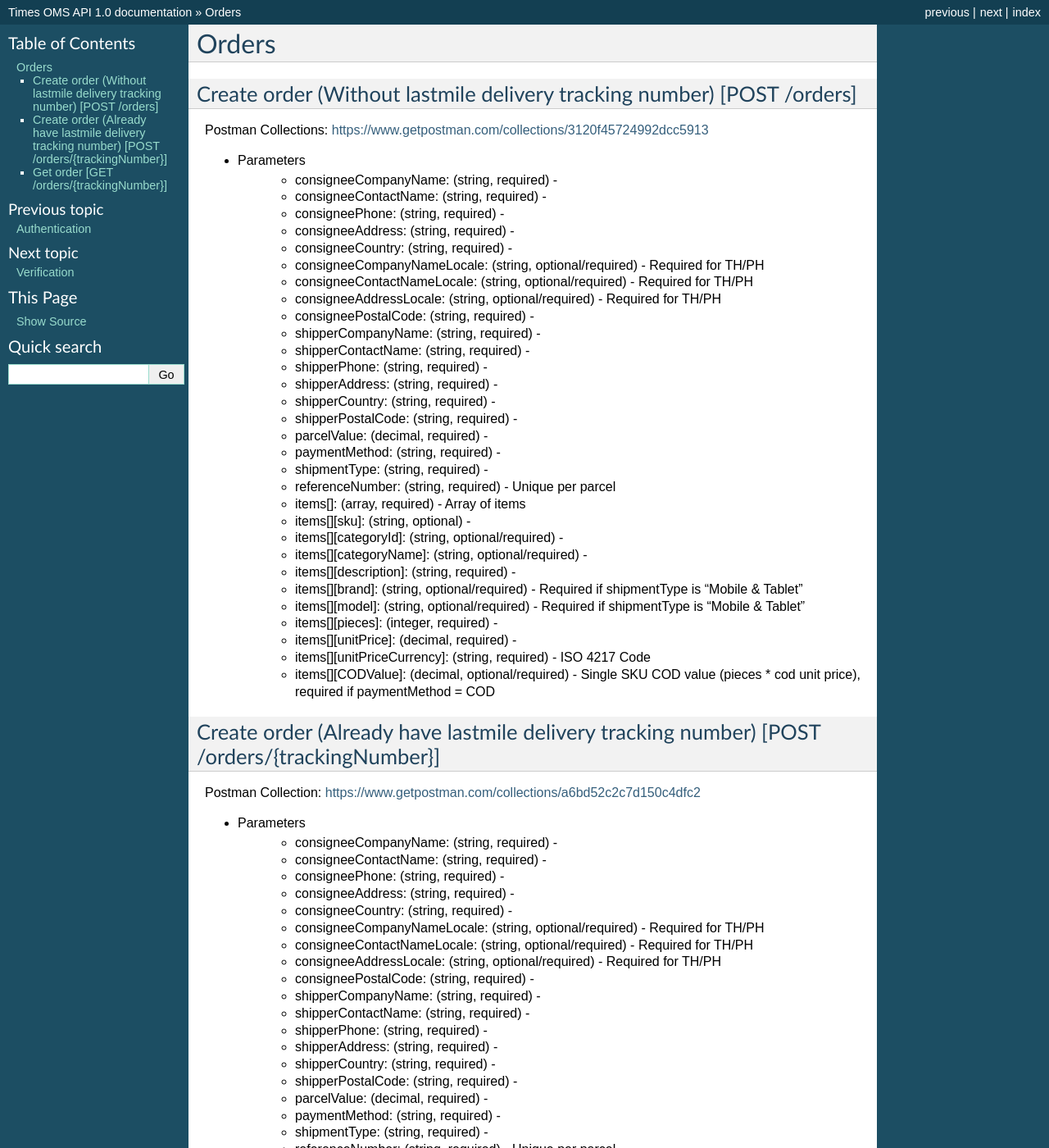
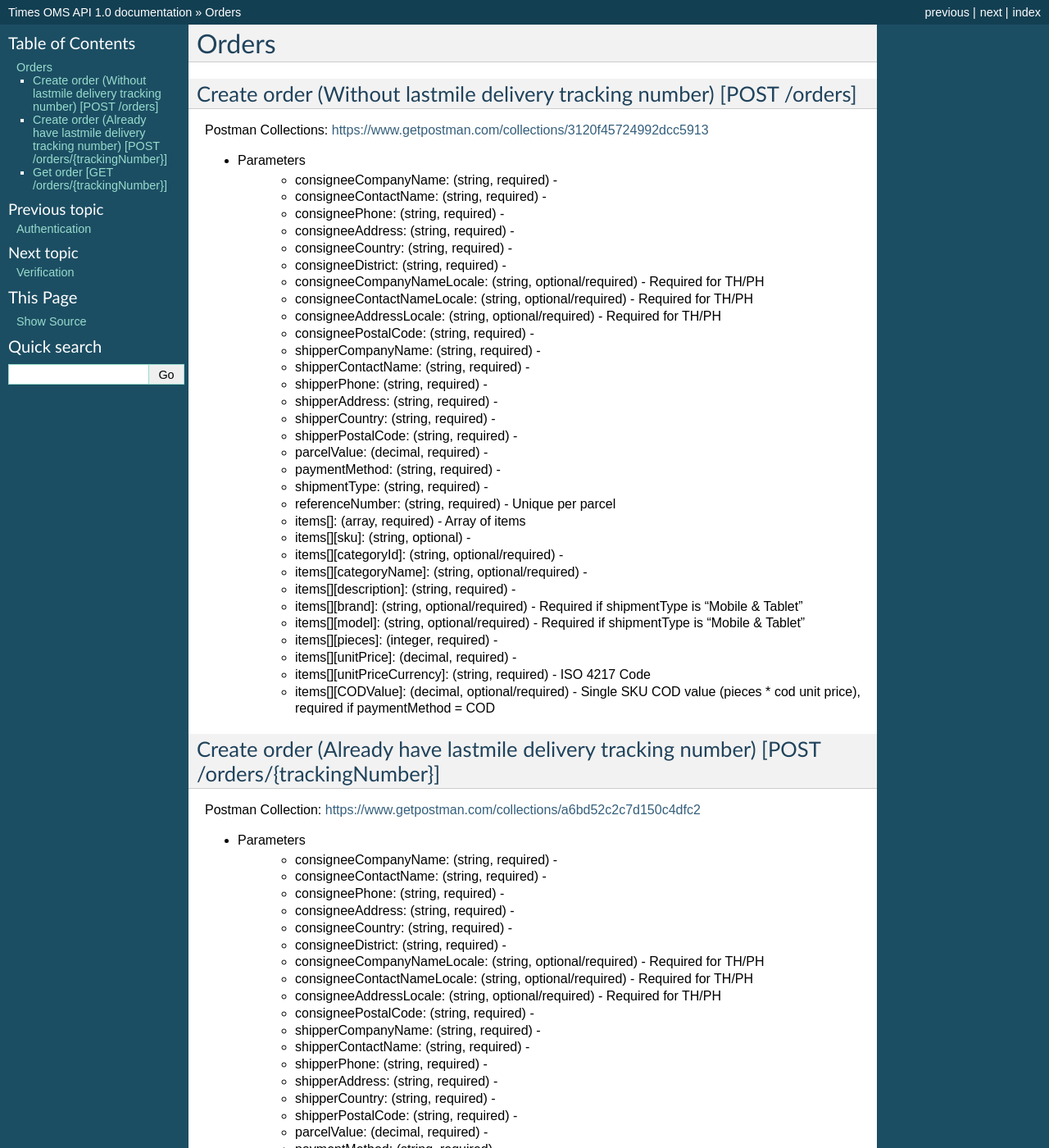
Before and after one commit to timeslogistics/times-oms-api-docs, a Sphinx documentation site: the page built from docs/orders.rst, in a window 1280 px wide and 1400 px high. Shown: the whole window at 82% size. Built offline with Sphinx 7.4.7, drawn with Linux system fonts in a browser that asks for light colours.

Commit message:
Update orders.rst
Added consigneeDistrict

```diff
--- a/docs/orders.rst
+++ b/docs/orders.rst
@@ -11,6 +11,7 @@ Postman Collections: https://www.getpostman.com/collections/3120f45724992dcc5913
     + consigneePhone: (string, required) -
     + consigneeAddress: (string, required) -
     + consigneeCountry: (string, required) -
+    + consigneeDistrict: (string, required) -
     + consigneeCompanyNameLocale: (string, optional/required) - Required for TH/PH
     + consigneeContactNameLocale: (string, optional/required) - Required for TH/PH
     + consigneeAddressLocale: (string, optional/required) - Required for TH/PH
@@ -47,6 +48,7 @@ Postman Collection: https://www.getpostman.com/collections/a6bd52c2c7d150c4dfc2
     + consigneePhone: (string, required) -
     + consigneeAddress: (string, required) -
     + consigneeCountry: (string, required) -
+    + consigneeDistrict: (string, required) -
     + consigneeCompanyNameLocale: (string, optional/required) - Required for TH/PH
     + consigneeContactNameLocale: (string, optional/required) - Required for TH/PH
     + consigneeAddressLocale: (string, optional/required) - Required for TH/PH
```
